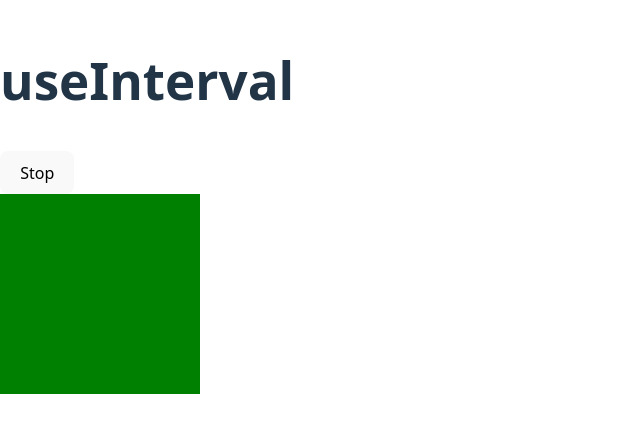
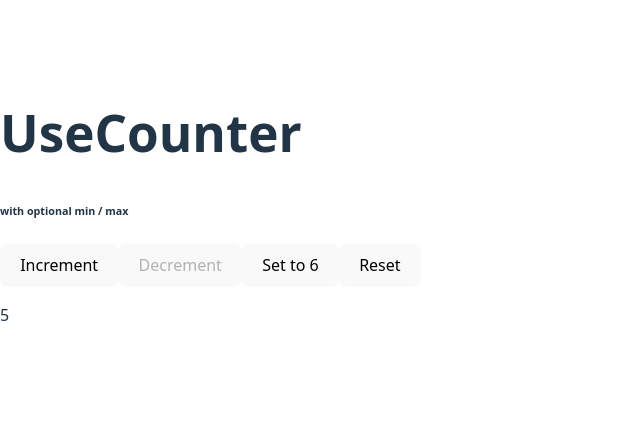
Before and after one commit to felixpherry/use-hooks, a React (Vite) app: page / in a window 1280 px wide. Shown: the part 198-630 px from the top of the page, without its empty margins (0-640 px from the left). Built offline with nearby package versions, Linux system fonts and the light colour scheme.

Commit message:
feat: implement useCounter

```diff
--- a/src/App.tsx
+++ b/src/App.tsx
@@ -1,35 +1,28 @@
-import React from 'react';
-import useInterval from './hooks/008-useInterval/useInterval';
+import useCounter from './hooks/009-useCounter/useCounter';
 
-const colors = ['green', 'blue', 'purple', 'red', 'pink', 'beige', 'yellow'];
 export default function App() {
-  const [running, setIsRunning] = React.useState(true);
-  const [index, setIndex] = React.useState(0);
+  const [count, { increment, decrement, set, reset }] = useCounter(5, {
+    min: 5,
+    max: 10,
+  });
 
-  const clear = useInterval(() => {
-    console.log('inside the interval');
-    setIndex(index + 1);
-  }, 1000);
-
-  const handleStop = () => {
-    clear();
-    setIsRunning(false);
-  };
-
-  const color = colors[index % colors.length];
   return (
     <section>
-      <h1>useInterval</h1>
-      <button disabled={!running} className='link' onClick={handleStop}>
-        {running ? 'Stop' : 'Stopped'}
+      <h1>UseCounter</h1>
+      <h6>with optional min / max</h6>
+      <button disabled={count >= 10} className='link' onClick={increment}>
+        Increment
       </button>
-      <div
-        style={{
-          backgroundColor: color,
-          height: '200px',
-          width: '200px',
-        }}
-      />
+      <button disabled={count <= 5} className='link' onClick={decrement}>
+        Decrement
+      </button>
+      <button className='link' onClick={() => set(6)}>
+        Set to 6
+      </button>
+      <button className='link' onClick={reset}>
+        Reset
+      </button>
+      <p>{count}</p>
     </section>
   );
 }
--- /dev/null
+++ b/src/hooks/009-useCounter/useCounter.ts
@@ -0,0 +1,45 @@
+import React from 'react';
+import { clamp } from '../../utils';
+
+interface Options {
+  min?: number;
+  max?: number;
+}
+export default function useCounter(
+  startingValue: number,
+  { max = Infinity, min = -Infinity }: Options
+) {
+  if (startingValue < min) {
+    throw new Error(
+      `Your starting value of ${startingValue} is less than your min of ${min}.`
+    );
+  }
+  if (startingValue > max) {
+    throw new Error(
+      `Your starting value of ${startingValue} is greater than your max of ${max}.`
+    );
+  }
+
+  const [count, setCount] = React.useState(startingValue);
+
+  const increment = React.useCallback(() => {
+    setCount((c) => Math.min(max, c + 1));
+  }, [max]);
+
+  const decrement = React.useCallback(() => {
+    setCount((c) => Math.max(min, c - 1));
+  }, [min]);
+
+  const set = React.useCallback(
+    (value: number) => {
+      setCount(clamp(value, min, max));
+    },
+    [max, min]
+  );
+
+  const reset = React.useCallback(() => {
+    setCount(startingValue);
+  }, [startingValue]);
+
+  return [count, { increment, decrement, set, reset }] as const;
+}
--- /dev/null
+++ b/src/utils.ts
@@ -0,0 +1,3 @@
+export function clamp(value: number, min: number, max: number) {
+  return Math.min(max, Math.max(min, value));
+}
```
